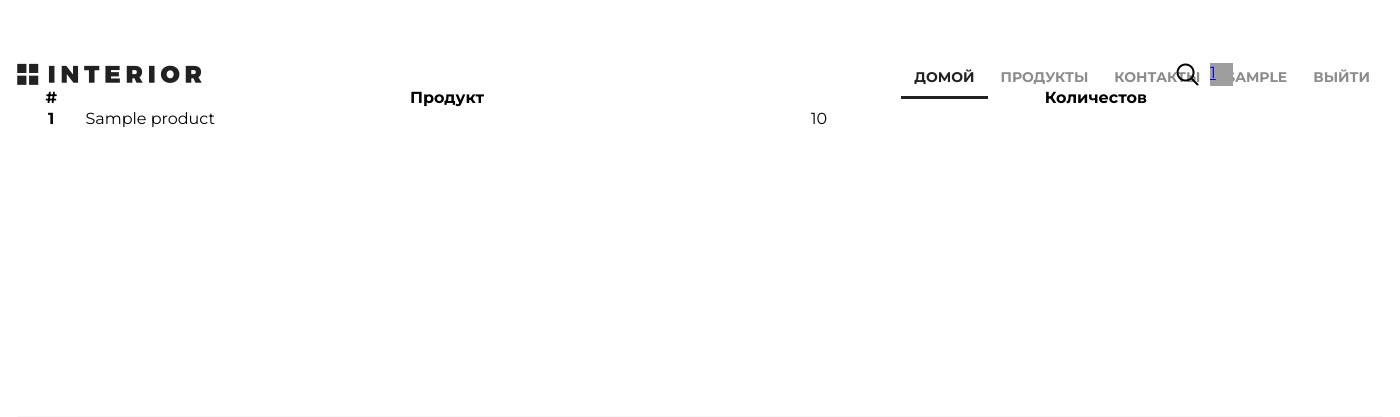
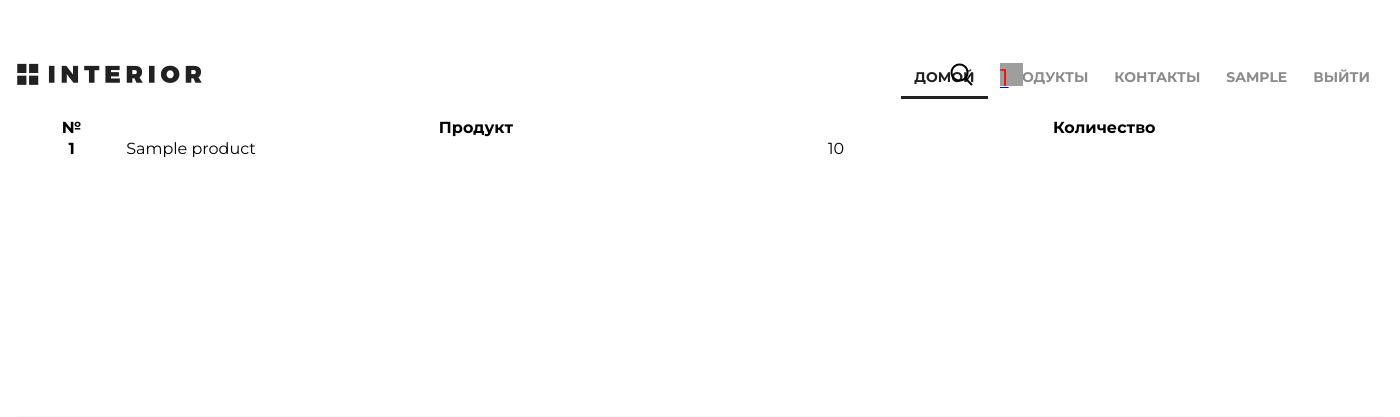
Before and after one commit to NataliaKozlikova/django_Framework_basic_18_06_2021, a Django app: page /basket/ in a window 1400 px wide. Shown: the top 417 px of the page. Run offline with Django 3.2, Linux system fonts and the light colour scheme; a user stored in the database is signed in; tables that the repository leaves empty hold one stand-in row (values such as "Sample post"); grey boxes are pictures that could not be loaded.

Commit message:
final commit lesson5

```diff
--- a/geekshop/basketapp/templates/basketapp/basket.html
+++ b/geekshop/basketapp/templates/basketapp/basket.html
@@ -8,9 +8,9 @@
             <table class="table">
               <thead>
                 <tr>
-                  <th scope="col">#</th>
+                  <th scope="col">№</th>
                   <th scope="col">Продукт</th>
-                  <th scope="col">Количестов</th>
+                  <th scope="col">Количество</th>
                 </tr>
               </thead>
               <tbody>
--- a/geekshop/geekshop/static/geekshop/style.css
+++ b/geekshop/geekshop/static/geekshop/style.css
@@ -41,6 +41,7 @@
 .menu {
 	list-style-type: none;
 	margin-top: 67px;
+	margin-bottom: 30px;
 	float: right;
 }
 .menu li {
@@ -78,7 +79,7 @@
 	background-image: url(img/search.png);
 	position: absolute;
 	top: 63px;
-	left: 1176px;
+	left: 950px;
 }
 .basket {
 	display: block;
@@ -87,7 +88,12 @@
 	background-image: url(img/basket.png);
 	position: absolute;
 	top: 63px;
-	left: 1210px;
+	left: 1000px;
+}
+
+.basketcount {
+    color: red;
+    font-size: 24px;
 }
 
 .clearfix:after {
--- a/geekshop/geekshop/templates/geekshop/includes/inc_main_menu.html
+++ b/geekshop/geekshop/templates/geekshop/includes/inc_main_menu.html
@@ -22,7 +22,7 @@
     </ul>
     <a href="#" class="search"></a>
     <a href="{% url 'basket:view' %}" class="basket">
-        <span>
+        <span class="basketcount">
             {% if basket %} {{ basket|length }} {% endif %}
         </span>
     </a>
--- a/geekshop/geekshop/views.py
+++ b/geekshop/geekshop/views.py
@@ -1,5 +1,6 @@
 from django.shortcuts import render
 
+from basketapp.views import basket
 from mainapp.models import Product
 
 
--- a/geekshop/mainapp/views.py
+++ b/geekshop/mainapp/views.py
@@ -1,5 +1,6 @@
 from django.shortcuts import render, get_object_or_404
 
+from basketapp.models import Basket
 from mainapp.models import ProductCategory, Product
 
 
```
Also changed, not shown: geekshop/basketapp/admin.py (line endings or trailing spaces).
